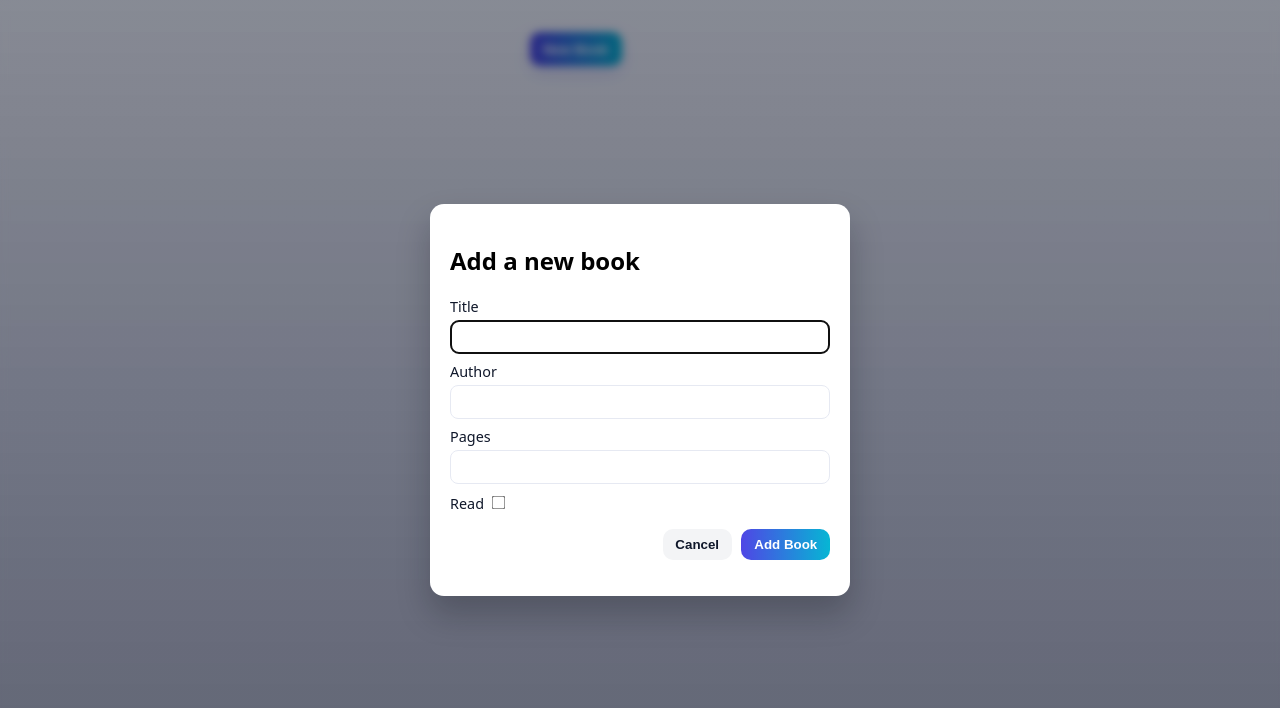
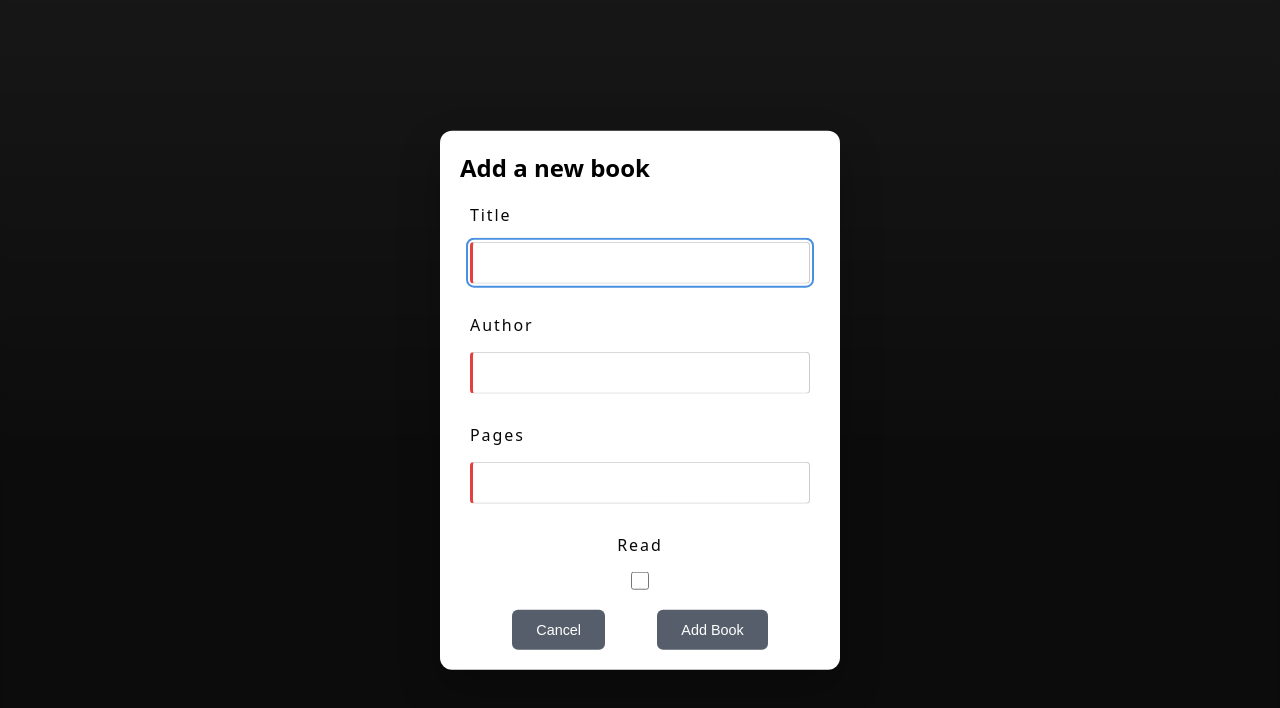
Before and after one commit to ROIEngineer/odin-library, a plain HTML site: page index.html in a window 1280 px wide. Both pictures are taken after a click on the button "New Book". Drawn offline with Linux system fonts and the light colour scheme.

Commit message:
Create seperate files for CSS Sections

```diff
--- /dev/null
+++ b/library.css
@@ -0,0 +1,77 @@
+/* ---------- library container ---------- */
+#library-container {
+  display: flex;
+  flex-wrap: wrap;
+}
+
+.book-card {
+  background: var(--card);
+  border-radius: var(--radius);
+  padding: 1rem;
+  box-shadow: var(--shadow);
+  display: flex;
+  flex-direction: column;
+  gap: 0.6rem;
+  margin: 1rem;
+  min-height: 130px;
+  width: 200px;
+  transition: transform .12s ease, box-shadow .12s ease;
+  position: relative;
+}
+
+.book-card > * {
+  padding: 0.5rem;
+}
+
+.book-card:hover {
+  transform: translateY(-4px);
+  box-shadow: 0 14px 30px rgba(15,23,42,0.08);
+}
+
+/* title & meta */
+.book-card h3 {
+  margin: 0 auto;
+  font-size: 1rem;
+  line-height: 1.2;
+}
+
+.book-card p {
+  margin: 0;
+  color: var(--bg);
+  font-size: 0.9rem;
+}
+
+.read-status { font-weight: 600; color: #111827; }
+
+/* ---------- card buttons ---------- */
+.card-buttons {
+  margin: 0 auto; /* push to bottom */
+  display: flex;
+  gap: 1rem;
+  justify-content: flex-end; /* Might change later */
+  align-items: center;
+}
+
+/* generic button look */
+.card-buttons button {
+  padding: 0.4rem 0.6rem;
+  border-radius: 8px;
+  border: none;
+  cursor: pointer;
+  font-size: 0.85rem;
+  box-shadow: none;
+  letter-spacing: .05px;
+}
+
+/* toggle (primary) */
+.toggle-read-btn {
+  border: 1px solid rgba(79,70,229,0.12);
+  color: #2c3e50;
+}
+
+/* delete (danger) */
+.delete-btn {
+  background: #fff5f5;
+  border: 1px solid rgba(239,68,68,0.12);
+  color: var(--danger);
+}
--- /dev/null
+++ b/modal.css
@@ -0,0 +1,116 @@
+/* DIALOG */
+dialog {
+  border: none;
+  padding: 0;
+  background: #fff;
+  border-radius: 0.75rem;
+  box-shadow: 0 20px 40px rgba(0,0,0,0.25);
+  width: 400px;
+  min-width: 320px;
+  max-width: 90%;
+  position: fixed;
+  top: 50%;
+  left: 50%;
+  transform: translate(-50%, -50%);
+}
+
+dialog > * {
+  padding: 1.25rem;
+}
+
+dialog::backdrop {
+  background: rgba(0, 0, 0, 0.6);
+  backdrop-filter: blur(3px);
+}
+
+/* LABEL */
+label {
+    display: flex;
+    flex-direction: column;
+    cursor: pointer;
+    padding: 0.625rem;
+    font-size: 1rem;
+    letter-spacing: 0.12rem;
+    margin: 0.625rem 0;
+    color: #080808;
+    font-weight: 500;
+    gap: 1rem;
+}
+
+label:last-of-type {
+    display: flex;
+    flex-direction: column;
+    align-items: center;
+}
+
+/* INPUT */
+label input {
+    font-size: 0.9rem;
+    padding: 12px;
+    border: 1px solid #ccc;
+    border-radius: 4px;
+    cursor: pointer;
+    transition: border-color 0.2s, box-shadow 0.2s;
+}
+
+label input:focus {
+    outline: 2px solid #4a90e2;
+    outline-offset: 2px;
+}
+
+label input:hover {
+    border-color: #a0aec0;
+}
+
+/* Required field indication */
+label input:required {
+    border-left: 3px solid #e53e3e;
+}
+
+label input:valid {
+    border-left: 3px solid #38a169;
+}
+
+label:last-of-type input[type="checkbox"] {
+    width: 1.1rem;
+    height: 1.1rem;
+}
+
+/* Remove Arrows/Spinners - Chrome, Safari, Edge, FireFox, Opera */
+input::-webkit-outer-spin-button,
+input::-webkit-inner-spin-button {
+  -webkit-appearance: none;
+  margin: 0;
+}
+
+input[type=number] {
+  -moz-appearance: textfield;
+}
+
+/* MENU */
+menu {
+    display: flex;
+    justify-content: space-evenly;
+    align-items: center;
+}
+
+menu button {
+    border: none;
+    border-radius: 6px;
+    color: white;
+    background-color: #2d3748;
+    padding: 0.75rem 1.5rem;
+    font-size: 0.9rem;
+    font-weight: 500;
+    opacity: 0.8;
+    transition: all 0.3s ease;
+    cursor: pointer;
+}
+
+menu button:hover {
+    background-color: #4a5568;
+    opacity: 1;
+    transform: translateY(-1px); /* Subtle lift effect */
+}
+
+menu button:active { background-color: #2D4844; transform: translateY(0); /* Reset on click */ }
--- a/style.css
+++ b/style.css
@@ -1,6 +1,9 @@
+@import "library.css";
+@import "modal.css";
+
 /* ---------- theme variables ---------- */
 :root{
-  --bg: #f5f7fb;
+  --bg: #3a3a3a;
   --card: #ffffff;
   --muted: #6b7280;
   --accent: #4f46e5;
@@ -13,13 +16,20 @@
   --body-font: system-ui, -apple-system, "Segoe UI", Roboto, "Helvetica Neue", Arial;
 }
 
-/* ---------- base layout ---------- */
-* { box-sizing: border-box; }
-html,body { height: 100%; }
+*,
+*::before,
+*::after {
+  box-sizing: border-box;
+  padding: 0;
+  margin: 0;
+  /* outline: 0.5px solid red; */
+}
+
+html, body { height: 100%; }
 body {
   margin: 0;
   font-family: var(--body-font);
-  background: linear-gradient(180deg, var(--bg), #eef2ff 60%);
+  background: linear-gradient(180deg, var(--bg), #1e1e1e 60%);
   color: #0f172a;
   -webkit-font-smoothing:antialiased;
   -moz-osx-font-smoothing:grayscale;
@@ -28,165 +38,18 @@ body {
   justify-content: center;
 }
 
-/* container centering */
-.app {
-  width: 100%;
-  max-width: var(--max-width);
+main {
+  display: flex;
+  flex-direction: column;
+  margin-top: 5rem;
+  width: 100%:
+  max-width: 900px;
 }
 
-/* ---------- header & new-book button ---------- */
-.header {
-  display: flex;
-  justify-content: space-between;
-  align-items: center;
-  gap: 1rem;
-  margin-bottom: 1.25rem;
+/* ---------- New Book Button ---------- */
+#new-book-btn {
+  font-size: 2rem;
+  border-radius: 8px;
+  padding: 2.5rem;
+  margin: 2rem;
 }
-h1 {
-  margin: 0;
-  font-size: 1.25rem;
-  letter-spacing: -0.2px;
-}
-#new-book-btn {
-  background: linear-gradient(90deg,var(--accent),var(--accent-2));
-  color: white;
-  border: none;
-  padding: 0.6rem 0.85rem;
-  border-radius: 10px;
-  cursor: pointer;
-  box-shadow: 0 6px 16px rgba(79,70,229,0.18);
-  font-weight: 600;
-}
-
-/* ---------- library grid ---------- */
-#library-container {
-  display: grid;
-  grid-template-columns: repeat(auto-fill, minmax(220px, 1fr));
-  gap: var(--gap);
-  margin-top: 1rem;
-}
-
-/* ---------- book card ---------- */
-.book-card {
-  background: var(--card);
-  border-radius: var(--radius);
-  padding: 1rem;
-  box-shadow: var(--shadow);
-  display: flex;
-  flex-direction: column;
-  gap: 0.6rem;
-  min-height: 130px;
-  transition: transform .12s ease, box-shadow .12s ease;
-  position: relative;
-}
-.book-card:hover {
-  transform: translateY(-4px);
-  box-shadow: 0 14px 30px rgba(15,23,42,0.08);
-}
-
-/* title & meta */
-.book-card h3 {
-  margin: 0;
-  font-size: 1rem;
-  line-height: 1.2;
-}
-.book-card p {
-  margin: 0;
-  color: var(--muted);
-  font-size: 0.9rem;
-}
-.read-status { font-weight: 600; color: #111827; }
-
-/* ---------- card buttons ---------- */
-.card-buttons {
-  margin-top: auto; /* push to bottom */
-  display: flex;
-  gap: 0.5rem;
-  justify-content: flex-end;
-  align-items: center;
-}
-
-/* generic button look */
-.card-buttons button {
-  padding: 0.4rem 0.6rem;
-  border-radius: 8px;
-  border: none;
-  cursor: pointer;
-  font-size: 0.85rem;
-  box-shadow: none;
-}
-
-/* toggle (primary) */
-.toggle-read-btn {
-  background: transparent;
-  border: 1px solid rgba(79,70,229,0.12);
-  color: var(--accent);
-  font-weight: 600;
-}
-
-/* delete (danger) */
-.delete-btn {
-  background: #fff5f5;
-  border: 1px solid rgba(239,68,68,0.12);
-  color: var(--danger);
-}
-
-/* make buttons compact on small screens */
-@media (max-width:420px){
-  .card-buttons { gap: 0.35rem; }
-  .card-buttons button { padding: 0.35rem 0.45rem; font-size: 0.78rem; }
-}
-
-/* ---------- dialog modal styles (dialog element) ---------- */
-dialog#book-dialog {
-  border: none;
-  border-radius: 14px;
-  padding: 1.25rem;
-  width: min(420px, 92%);
-  box-shadow: 0 18px 32px rgba(11,14,23,0.25);
-}
-dialog#book-dialog::backdrop {
-  background: linear-gradient(180deg, rgba(2,6,23,0.45), rgba(2,6,23,0.6));
-  backdrop-filter: blur(4px);
-}
-
-/* form inside dialog */
-#dialog-form label {
-  display: block;
-  font-size: 0.9rem;
-  color: #0f172a;
-  margin-bottom: 0.55rem;
-}
-#dialog-form input[type="text"],
-#dialog-form input[type="number"] {
-  width: 100%;
-  padding: 0.45rem 0.6rem;
-  border-radius: 8px;
-  border: 1px solid #e6e9f2;
-  margin-top: 0.25rem;
-  background: #fff;
-  font-size: 0.95rem;
-}
-#dialog-form input[type="checkbox"] { transform: scale(1.05); margin-left: 0.25rem; }
-
-/* dialog buttons */
-menu { display:flex; gap:0.6rem; justify-content:flex-end; margin-top:1rem; }
-menu button {
-  padding: 0.5rem 0.8rem; border-radius: 10px; font-weight:600; border: none; cursor:pointer;
-}
-#dialog-cancel { background: #f3f4f6; color: #0f172a; }
-#dialog-submit { background: linear-gradient(90deg,var(--accent),var(--accent-2)); color: #fff; }
-
-/* ---------- small helper (empty state) ---------- */
-.empty-state {
-  grid-column: 1/-1;
-  text-align: center;
-  color: var(--muted);
-  padding: 2rem;
-  background: linear-gradient(90deg, rgba(79,70,229,0.03), rgba(6,182,212,0.02));
-  border-radius: var(--radius);
-  font-size: 0.98rem;
-}
-
-/* small utility */
-.hidden { display:none; }
```
